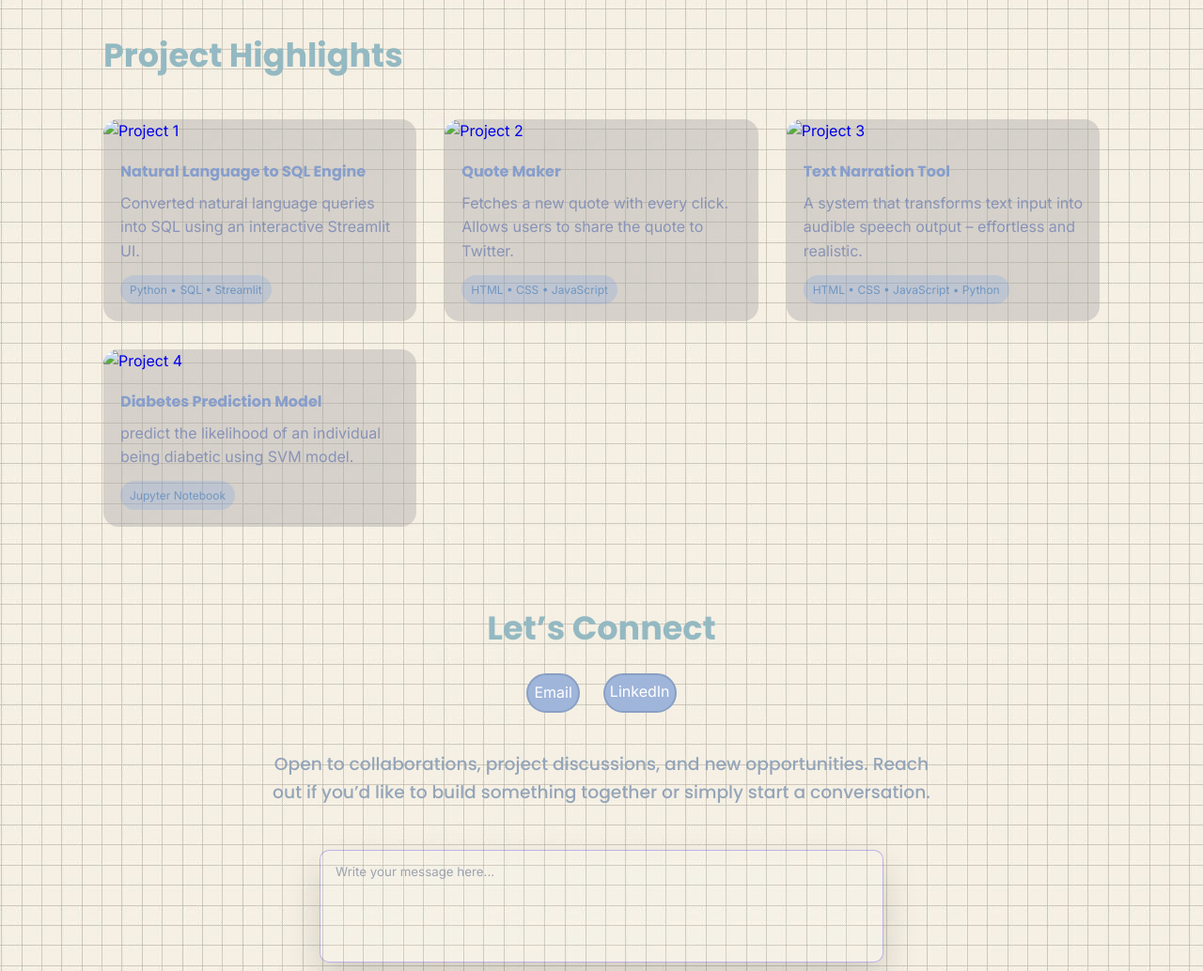
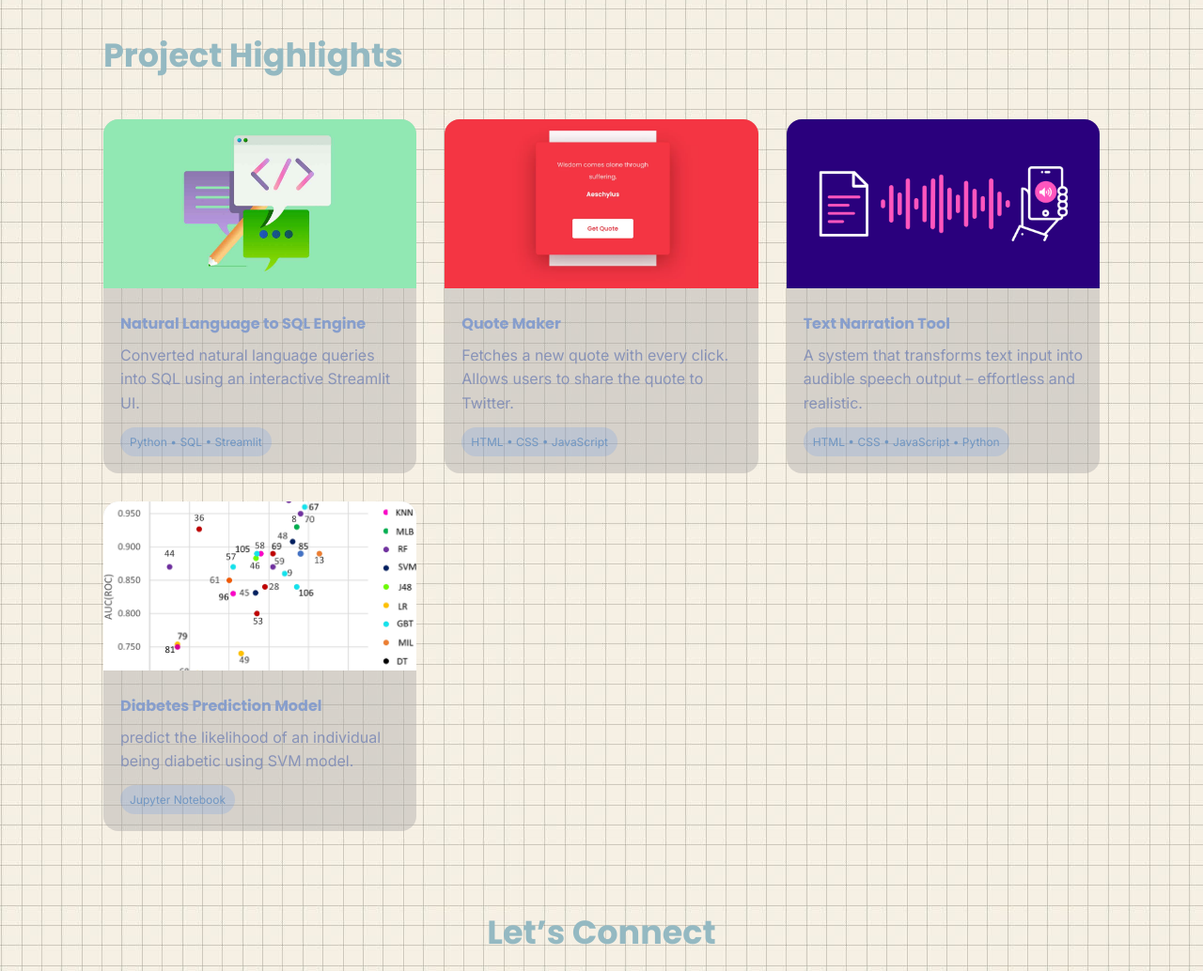
Before and after one commit to avanya02/avanyagupta.github.io, a plain HTML site: page index.html in a window 1280 px wide. Shown: the part 1580-2614 px from the top of the page at 94% size. Drawn offline with Linux system fonts and the light colour scheme; files whose address does not match are found by name.

Commit message:
Update index.html

```diff
--- a/index.html
+++ b/index.html
@@ -44,7 +44,7 @@
 
   <!-- BACKGROUND IMAGE BOX -->
   <div class="img-box">
-    <img src="images/ph2 (1).jpg" alt="Background design" />
+    <img src="ph2 (1).jpg" alt="Background design" />
   </div>
 
 
@@ -121,7 +121,7 @@
    rel="noopener noreferrer"
    class="project-link">
       <div class="project-card">
-        <img src="images/image.png" alt="Project 1" class="project-img">
+        <img src="image.png" alt="Project 1" class="project-img">
         <div class="project-content">
           <h4>Natural Language to SQL Engine</h4>
           <p>Converted natural language queries into SQL using an interactive Streamlit UI.</p>
@@ -136,7 +136,7 @@
    rel="noopener noreferrer"
    class="project-link">
       <div class="project-card">
-        <img src="images/quote.webp" alt="Project 2" class="project-img">
+        <img src="quote.webp" alt="Project 2" class="project-img">
         <div class="project-content">
           <h4>Quote Maker</h4>
           <p>Fetches a new quote with every click. Allows users to share the quote to Twitter.</p>
@@ -150,7 +150,7 @@
    class="project-link">
 
       <div class="project-card">
-        <img src="images/tts.webp" alt="Project 3" class="project-img">
+        <img src="tts.webp" alt="Project 3" class="project-img">
         <div class="project-content">
           <h4>Text Narration Tool</h4>
           <p>A system that transforms text input into audible speech output – effortless and realistic.</p>
@@ -166,7 +166,7 @@
    class="project-link">
 
       <div class="project-card">
-        <img src="images/db.png" alt="Project 4" class="project-img">
+        <img src="db.png" alt="Project 4" class="project-img">
         <div class="project-content">
           <h4>Diabetes Prediction Model</h4>
           <p>predict the likelihood of an individual being diabetic using SVM model.</p>
```
